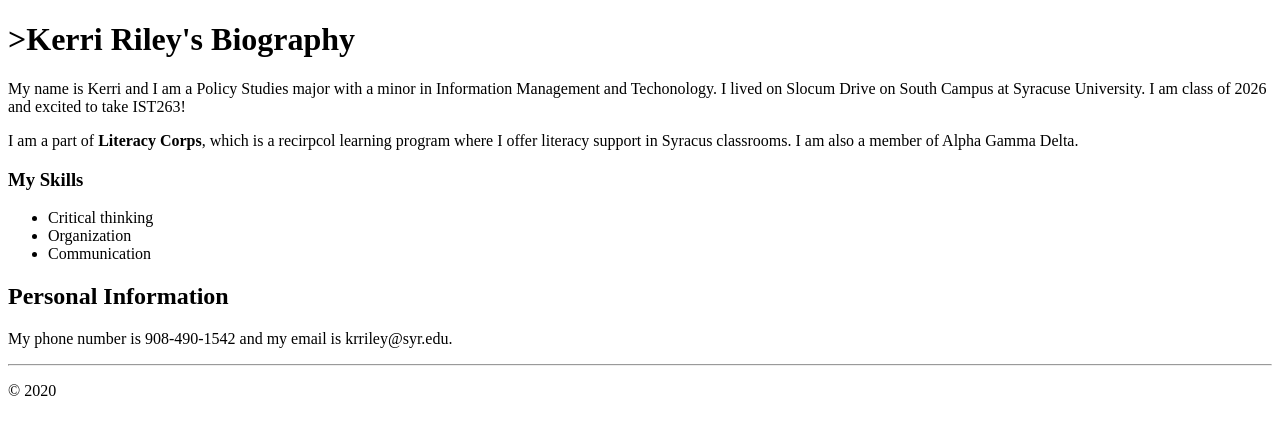
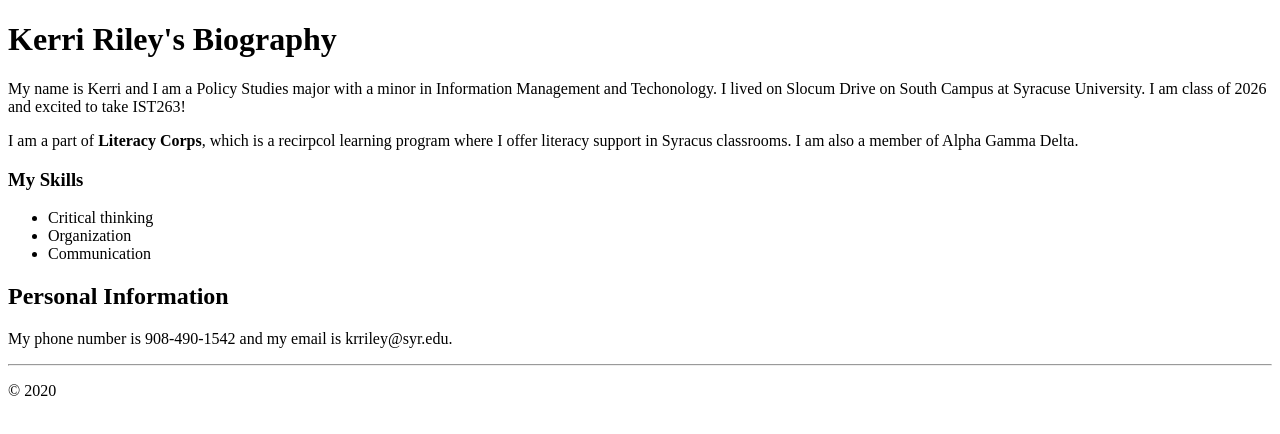
Before and after one commit to kerriroseriley/ist263, a plain HTML site: page lab02/riley-bio.html in a window 1280 px wide. Drawn offline with Linux system fonts and the light colour scheme.

Commit message:
Update riley-bio.html

```diff
--- a/lab02/riley-bio.html
+++ b/lab02/riley-bio.html
@@ -5,7 +5,7 @@
         <title>Kerri Riley - BIO</title>
     </head>
     <body>
-<h1>>Kerri Riley's Biography</h1>
+<h1>Kerri Riley's Biography</h1>
 
 <p>
     My name is Kerri and I am a Policy Studies major with a minor in Information Management and Techonology. I lived on Slocum Drive on South Campus at Syracuse University. I am class of 2026 and excited to take IST263!
```
